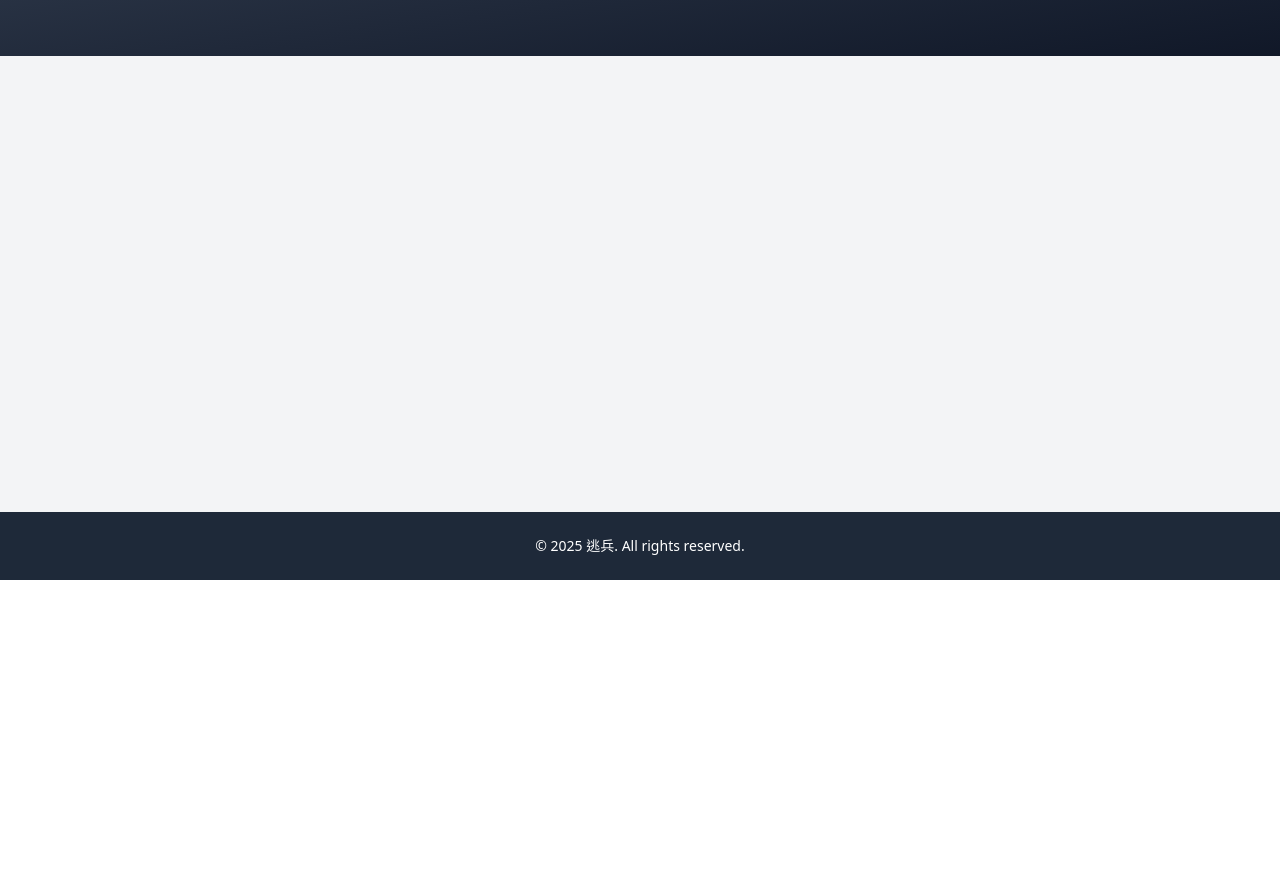
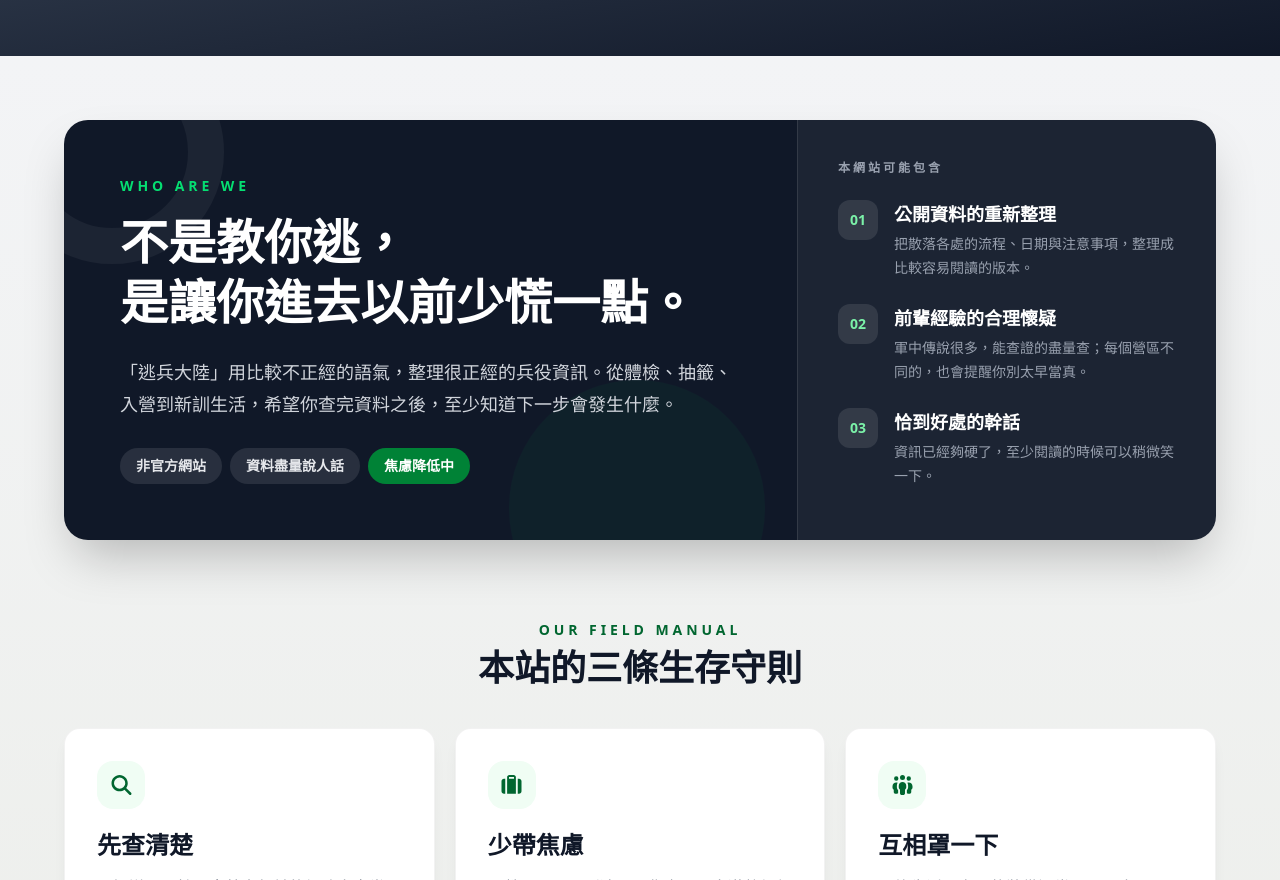
Before and after one commit to Ynn622/Deserter, a Vue app in the folder frontend/: page /about in a window 1280 px wide. Shown: the part 220-1100 px from the top of the page. Before the commit the page ends 800 px from the top, so only its background shows below. Built offline with nearby package versions, Linux system fonts and the light colour scheme; no server answers.

Commit message:
[new] 關於我們

```diff
--- a/frontend/src/pages/AboutPage.vue
+++ b/frontend/src/pages/AboutPage.vue
@@ -1,22 +1,177 @@
 <template>
-    <div class="min-h-[100dvh] bg-gray-100 flex flex-col">
-        <Nav />
+  <div class="flex min-h-[100dvh] flex-col bg-gray-100">
+    <Nav />
 
-        <PageHeader title="關於我們" description="您的畫面無法顯示，因為我們怕被抓走～～" />
-        <main class="py-12 lg:py-20 flex-1">
-        </main>
-        <AppFooter />
-    </div>
+    <PageHeader title="關於我們" description="您的畫面無法顯示，因為我們怕被抓走～～" />
+
+    <main class="flex-1 overflow-hidden bg-gradient-to-b from-gray-100 to-[#e9ebe4] py-10 lg:py-16">
+      <div class="container mx-auto px-4">
+        <div class="mx-auto max-w-6xl">
+          <!-- 網站宣言 -->
+          <section class="grid overflow-hidden rounded-3xl bg-gray-900 text-white shadow-2xl lg:grid-cols-[1.4fr_0.8fr]">
+            <div class="relative p-7 sm:p-10 lg:p-14">
+              <div class="pointer-events-none absolute -left-16 -top-20 h-56 w-56 rounded-full border-[36px] border-white/5"></div>
+              <div class="pointer-events-none absolute -bottom-24 right-8 h-64 w-64 rounded-full bg-green-500/5"></div>
+
+              <div class="relative">
+                <p class="text-xs font-bold tracking-[0.28em] text-green-400 lg:text-sm">WHO ARE WE</p>
+                <h2 class="mt-4 max-w-2xl text-3xl font-black leading-tight sm:text-4xl lg:text-5xl">
+                  不是教你逃，<br />
+                  是讓你進去以前少慌一點。
+                </h2>
+                <p class="mt-6 max-w-2xl text-sm leading-7 text-gray-300 sm:text-base lg:text-lg lg:leading-8">
+                  「逃兵大陸」用比較不正經的語氣，整理很正經的兵役資訊。從體檢、抽籤、入營到新訓生活，希望你查完資料之後，至少知道下一步會發生什麼。
+                </p>
+
+                <div class="mt-7 flex flex-wrap gap-2 text-xs font-bold sm:text-sm">
+                  <span class="rounded-full bg-white/10 px-4 py-2 text-gray-200">非官方網站</span>
+                  <span class="rounded-full bg-white/10 px-4 py-2 text-gray-200">資料盡量說人話</span>
+                  <span class="rounded-full bg-green-700 px-4 py-2 text-white">焦慮降低中</span>
+                </div>
+              </div>
+            </div>
+
+            <aside class="border-t border-white/10 bg-white/5 p-7 sm:p-10 lg:border-l lg:border-t-0 lg:p-10">
+              <p class="text-xs font-bold tracking-[0.25em] text-gray-400">本網站可能包含</p>
+              <div class="mt-6 space-y-6">
+                <div v-for="(item, index) in ingredients" :key="item.title" class="flex gap-4">
+                  <span class="flex h-10 w-10 shrink-0 items-center justify-center rounded-xl bg-white/10 text-sm font-black text-green-300">
+                    0{{ index + 1 }}
+                  </span>
+                  <div>
+                    <h3 class="font-black text-white lg:text-lg">{{ item.title }}</h3>
+                    <p class="mt-1 text-sm leading-6 text-gray-400">{{ item.description }}</p>
+                  </div>
+                </div>
+              </div>
+            </aside>
+          </section>
+
+          <!-- 三大原則 -->
+          <section class="py-14 lg:py-20">
+            <div class="text-center">
+              <p class="text-xs font-bold tracking-[0.28em] text-green-800 lg:text-sm">OUR FIELD MANUAL</p>
+              <h2 class="mt-2 text-2xl font-black text-gray-900 sm:text-3xl lg:text-4xl">本站的三條生存守則</h2>
+            </div>
+
+            <div class="mt-8 grid gap-5 md:grid-cols-3 lg:mt-10">
+              <article
+                v-for="principle in principles"
+                :key="principle.title"
+                class="group rounded-2xl border border-black/5 bg-white p-6 shadow-lg shadow-gray-900/5 transition duration-300 hover:-translate-y-1 hover:shadow-xl lg:p-8"
+              >
+                <span class="flex h-12 w-12 items-center justify-center rounded-2xl bg-green-50 text-xl text-green-800 transition group-hover:bg-green-800 group-hover:text-white">
+                  <font-awesome-icon :icon="principle.icon" />
+                </span>
+                <h3 class="mt-5 text-xl font-black text-gray-900 lg:text-2xl">{{ principle.title }}</h3>
+                <p class="mt-3 text-sm leading-7 text-gray-600 lg:text-base">{{ principle.description }}</p>
+              </article>
+            </div>
+          </section>
+
+          <!-- 求生進度 -->
+          <section class="rounded-3xl border border-black/5 bg-white p-6 shadow-xl shadow-gray-900/5 sm:p-8 lg:p-10">
+            <div class="flex flex-col justify-between gap-3 sm:flex-row sm:items-end">
+              <div>
+                <p class="text-xs font-bold tracking-[0.28em] text-green-800 lg:text-sm">MISSION PROGRESS</p>
+                <h2 class="mt-2 text-2xl font-black text-gray-900 lg:text-3xl">新兵心理建設進度</h2>
+              </div>
+              <p class="text-sm font-bold text-gray-400">目前狀態：人還在，問題很多</p>
+            </div>
+
+            <div class="mt-8 space-y-6">
+              <div v-for="mission in missions" :key="mission.title">
+                <div class="mb-2 flex items-center justify-between gap-4">
+                  <p class="text-sm font-bold text-gray-700 lg:text-base">{{ mission.title }}</p>
+                  <span class="text-xs font-black text-green-800 lg:text-sm">{{ mission.progress }}%</span>
+                </div>
+                <div class="h-3 overflow-hidden rounded-full bg-gray-100">
+                  <div
+                    class="h-full rounded-full bg-gradient-to-r from-green-900 to-green-500"
+                    :style="{ width: `${mission.progress}%` }"
+                  ></div>
+                </div>
+              </div>
+            </div>
+          </section>
+
+          <!-- 快速入口 -->
+          <section class="mt-8 rounded-3xl bg-green-900 px-6 py-8 text-white sm:px-8 lg:flex lg:items-center lg:justify-between lg:px-10 lg:py-10">
+            <div>
+              <p class="text-xs font-bold tracking-[0.25em] text-green-300">READY TO MOVE?</p>
+              <h2 class="mt-2 text-2xl font-black lg:text-3xl">好了，接下來要去哪裡？</h2>
+            </div>
+            <div class="mt-6 flex flex-wrap gap-3 lg:mt-0">
+              <RouterLink
+                v-for="link in quickLinks"
+                :key="link.route"
+                :to="link.route"
+                class="inline-flex items-center gap-2 rounded-xl bg-white/10 px-4 py-3 text-sm font-bold transition hover:bg-white hover:text-green-900 lg:text-base"
+              >
+                <font-awesome-icon :icon="link.icon" />
+                {{ link.label }}
+              </RouterLink>
+            </div>
+          </section>
+
+          <p class="mt-8 text-center text-xs leading-6 text-gray-500 sm:text-sm">
+            重要兵役資訊仍請以內政部役政司、戶籍地公所及徵集令內容為準。本站不提供瞬間移動、隱形斗篷或其他逃逸服務。
+          </p>
+        </div>
+      </div>
+    </main>
+
+    <AppFooter />
+  </div>
 </template>
 
 <script setup>
-import { ref } from 'vue'
 import Nav from './components/Nav.vue'
 import PageHeader from './components/PageHeader.vue'
 import AppFooter from './components/AppFooter.vue'
 
+const ingredients = [
+  {
+    title: '公開資料的重新整理',
+    description: '把散落各處的流程、日期與注意事項，整理成比較容易閱讀的版本。'
+  },
+  {
+    title: '前輩經驗的合理懷疑',
+    description: '軍中傳說很多，能查證的盡量查；每個營區不同的，也會提醒你別太早當真。'
+  },
+  {
+    title: '恰到好處的幹話',
+    description: '資訊已經夠硬了，至少閱讀的時候可以稍微笑一下。'
+  }
+]
+
+const principles = [
+  {
+    icon: ['fas', 'magnifying-glass'],
+    title: '先查清楚',
+    description: '不知道不可怕，拿著十年前的網路文章當聖旨才可怕。重要日期與規定，以最新官方通知為準。'
+  },
+  {
+    icon: ['fas', 'suitcase'],
+    title: '少帶焦慮',
+    description: '入營用品可以列清單，焦慮不用塞滿整個行李袋。知道流程之後，多數事情其實都有下一步。'
+  },
+  {
+    icon: ['fas', 'people-group'],
+    title: '互相罩一下',
+    description: '軍旅生活最實用的裝備通常不是肌肉，是願意提醒你的鄰兵，以及你願意順手幫忙的那一秒。'
+  }
+]
+
+const missions = [
+  { title: '收到通知先深呼吸', progress: 35 },
+  { title: '把該帶的東西整理好', progress: 72 },
+  { title: '準時報到，不要真的變逃兵', progress: 100 }
+]
+
+const quickLinks = [
+  { label: '新兵入伍指南', route: '/new-soldier-guide', icon: ['fas', 'book-open'] },
+  { label: '入伍行事曆', route: '/troop-calendar', icon: ['fas', 'calendar-days'] },
+  { label: '模擬抽籤', route: '/lottery', icon: ['fas', 'ticket'] }
+]
 </script>
-
-<style scoped>
-/* 閃兵傳奇頁面專屬樣式 */
-</style>
```
